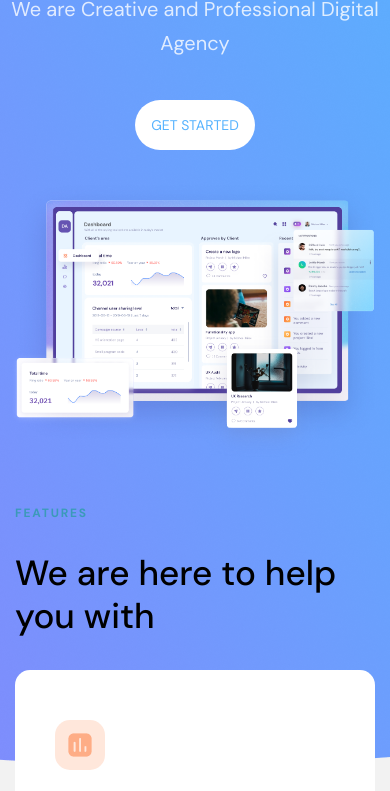
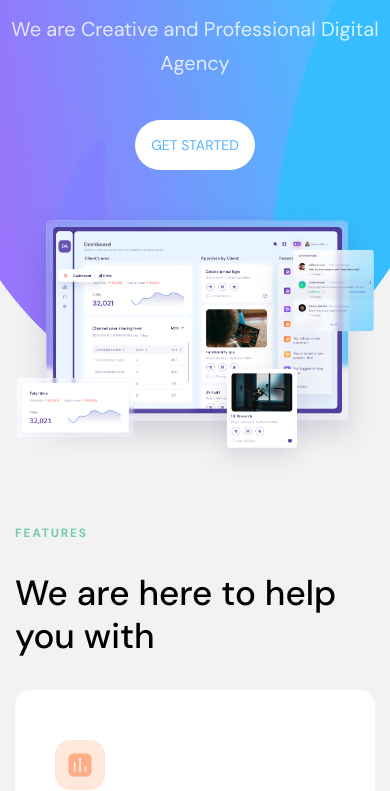
Before and after one commit to Atajanyan/Intern_task_1, a plain HTML site: page index.html in a window 390 px wide. Shown: the part 309-1100 px from the top of the page. Drawn offline with Linux system fonts and the light colour scheme.

Commit message:
fix bacgraund image

```diff
--- a/style.css
+++ b/style.css
@@ -6,7 +6,6 @@
 
 body {
   width: 100%;
-  max-height: 40vh;
   font-family: "DM Sans";
   font-style: normal;
   display: flex;
@@ -14,11 +13,8 @@
   align-items: center;
   background-color: #f2f2f2;
   background-image: url(./assets/images/MaskGroup.png);
-  /* background-position: center;
-  background-size: cover; */
-  /* background-repeat: no-repeat; */
-  background-repeat: repeat-x;
-  background-position: center top;
+  background-size: 100% 15%;
+  background-repeat: no-repeat;
 }
 
 .burger {
@@ -147,7 +143,6 @@
   flex-direction: column;
   align-items: center;
   gap: 30px;
-  margin-top: 80px;
 }
 
 .section-wrapper {
@@ -348,6 +343,7 @@
 }
 
 .section__brands {
+  margin-top: 70px;
   padding: 10px;
   gap: 32px;
 }
@@ -491,6 +487,10 @@
 }
 
 @media screen and (max-width: 900px) {
+  body{
+    background-size: 100% 8%;
+  }
+
   .wrapper__title {
     font-size: 50px;
   }
@@ -551,6 +551,11 @@
 }
 
 @media screen and (max-width: 600px) {
+
+  .wrapper{
+    margin-top: 100px;
+  }
+
   .wrapper__title {
     font-size: 40px;
   }
```
